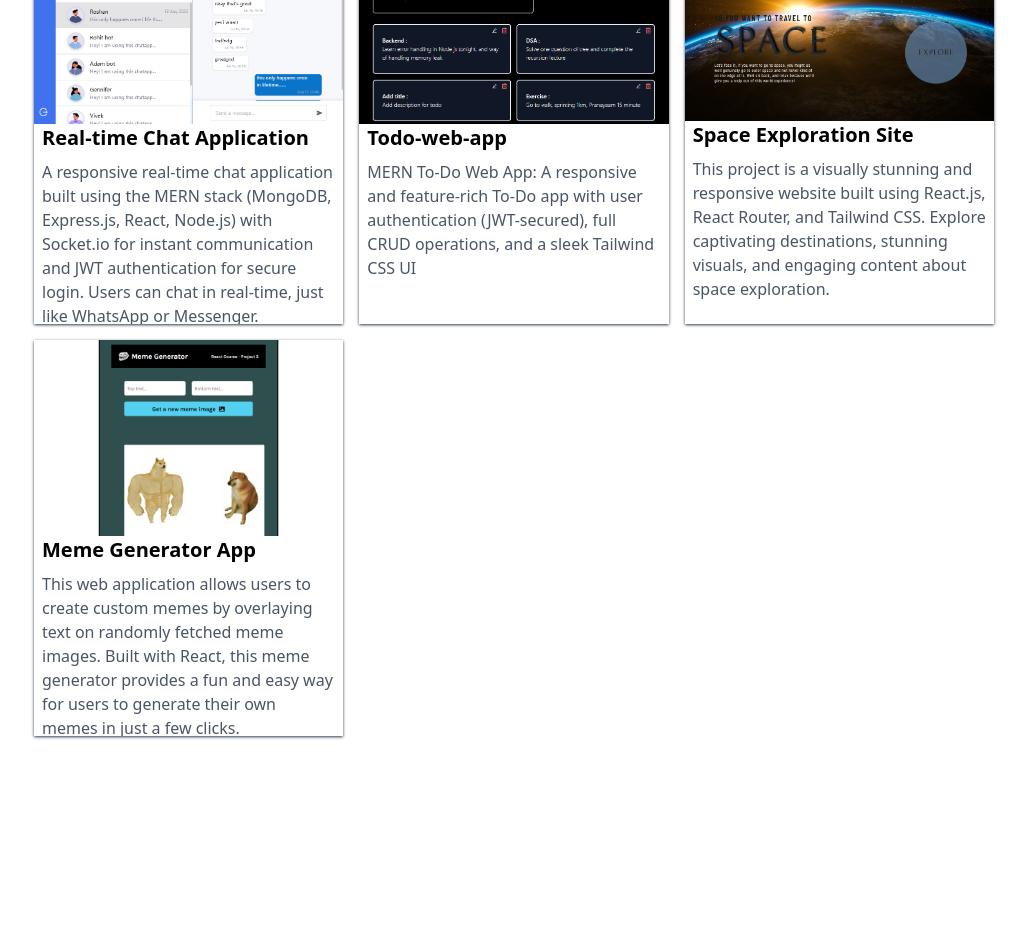
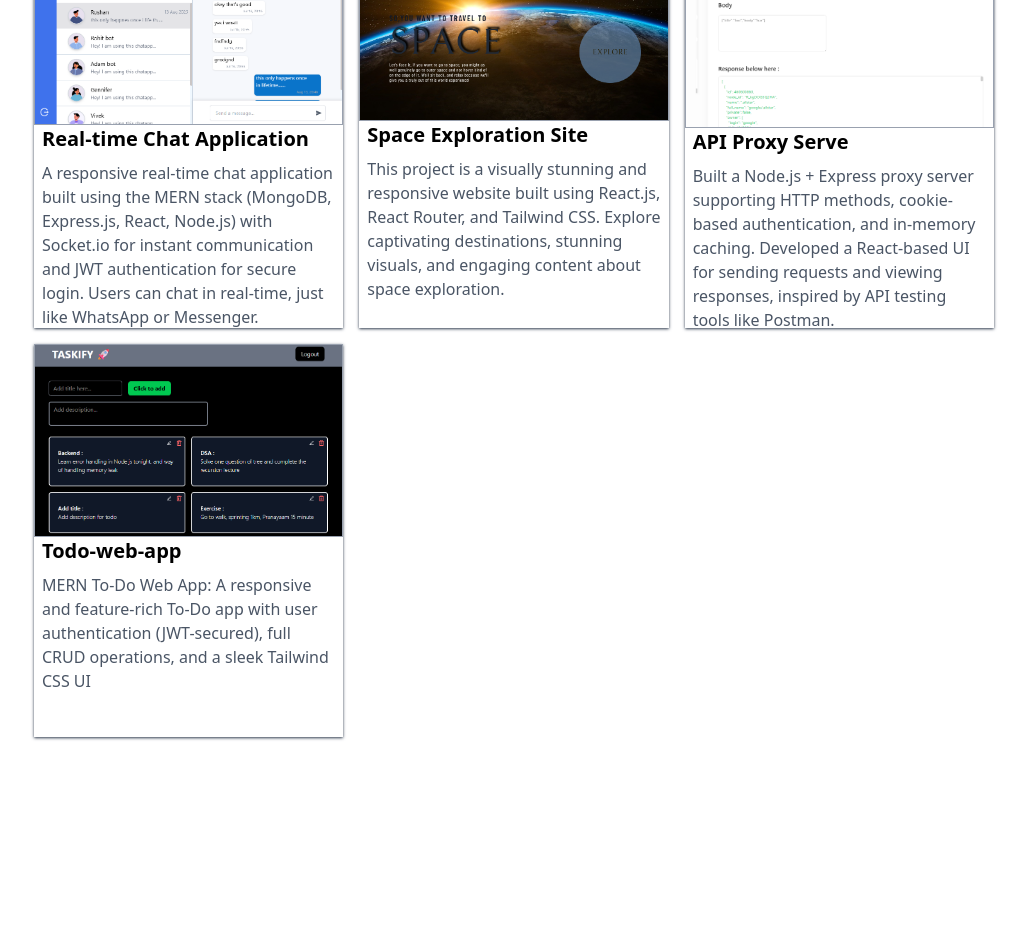
Before and after one commit to Harish010818/Harish-portfolio-web-app, a Next.js app in the folder client/: page / in a window 1280 px wide. Shown: the part 2740-3672 px from the top of the page, without its empty margins (126-1153 px from the left). Built offline with nearby package versions, Linux system fonts and the light colour scheme.

Commit message:
project section updated

```diff
--- a/client/src/app/layout.js
+++ b/client/src/app/layout.js
@@ -14,7 +14,7 @@ const geistMono = Geist_Mono({
 });
 
 export const metadata = {
-   title: "Create Next App",
+   title: "Harish Juyal - Portfolio",
    description: "Generated by create next app",
 };
 
--- a/client/src/components/sections/Projects.js
+++ b/client/src/components/sections/Projects.js
@@ -6,13 +6,6 @@ const projects = [
     desc: "A responsive real-time chat application built using the MERN stack (MongoDB, Express.js, React, Node.js) with Socket.io for instant communication and JWT authentication for secure login. Users can chat in real-time, just like WhatsApp or Messenger.",
     url: "https://chat-web-app-h018.vercel.app/",
     thumbnail: "/assets/Projects/chat_home.png"
-  },
-  {
-    id: "todo-web-app",
-    title: "Todo-web-app",
-    desc: "MERN To-Do Web App: A responsive and feature-rich To-Do app with user authentication (JWT-secured), full CRUD operations, and a sleek Tailwind CSS UI",
-    url: "https://todo-web-app-r192.vercel.app/",
-    thumbnail: "/assets/Projects/todo_home.png",
   },
 
   {
@@ -23,12 +16,20 @@ const projects = [
     thumbnail: "/assets/Projects/space_home.png",
   },
   {
-    id: "meme-generator",
-    title: "Meme Generator App",
-    desc: "This web application allows users to create custom memes by overlaying text on randomly fetched meme images. Built with React, this meme generator provides a fun and easy way for users to generate their own memes in just a few clicks.",
-    url: "http://meme-generator-web-app.vercel.app/",
-    thumbnail: "/assets/Projects/meme_home.png",
-  }
+    id: "api-proxy",
+    title: "API Proxy Serve",
+    desc: "Built a Node.js + Express proxy server supporting HTTP methods, cookie-based authentication, and in-memory caching. Developed a React-based UI for sending requests and viewing responses, inspired by API testing tools like Postman.",
+    url: "https://postman-lite-nfhf.vercel.app",
+    thumbnail: "/assets/Projects/api_proxy.png",
+  },
+
+  {
+    id: "todo-web-app",
+    title: "Todo-web-app",
+    desc: "MERN To-Do Web App: A responsive and feature-rich To-Do app with user authentication (JWT-secured), full CRUD operations, and a sleek Tailwind CSS UI",
+    url: "https://todo-web-app-r192.vercel.app/",
+    thumbnail: "/assets/Projects/todo_home.png",
+  },
 
 ];
 
@@ -43,7 +44,7 @@ const Projects = () => {
       <div className="grid grid-cols-1 md:grid-cols-3 gap-5 md:gap-4">
         {projects.map((project) => (
           <a key={project.id} href={project.url} target="_blank" rel="noopener noreferrer" className="overflow-hidden hover:scale-105 transition-all duration-300 group shadow shadow-gray-600">
-               <img src={project.thumbnail} alt={project.title} className="" />
+               <img src={project.thumbnail} alt={project.title} className=" border border-gray-400" />
                <div className=" px-2 pb-2 md:h-50">
                <h2 className="text-xl font-semibold group-hover:text-[var(--office-green)]">{project.title}</h2>
                <p className="text-gray-600 mt-2">{project.desc}</p>
```
Also changed, not shown: client/public/assets/Projects/api_proxy.png (added).
